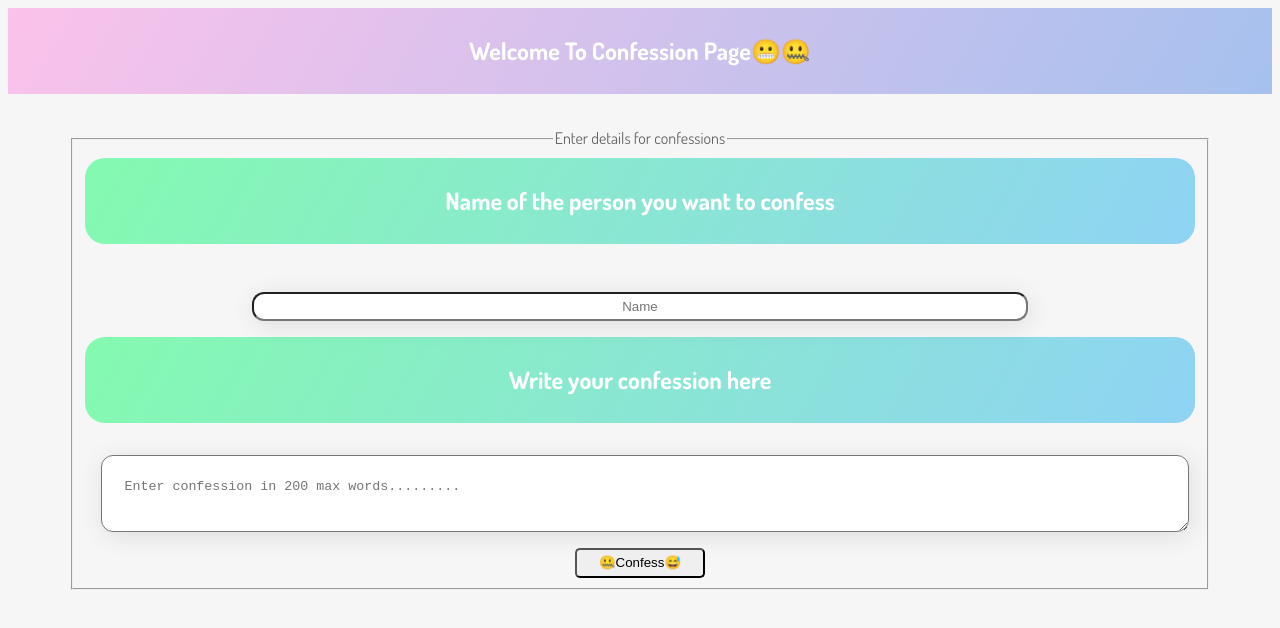
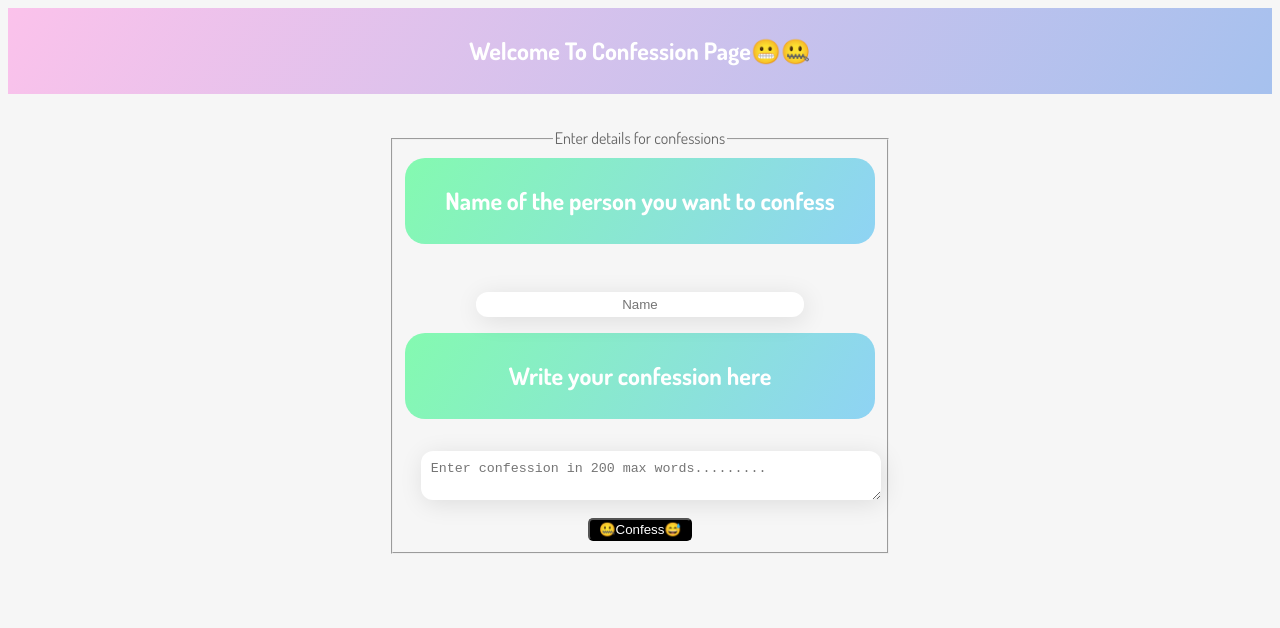
Before and after one commit to iharshit009/SecretPeek, a plain HTML site: page index.html in a window 1280 px wide. Drawn offline with Linux system fonts and the light colour scheme; no server answers.

Commit message:
Update style.css

```diff
--- a/style.css
+++ b/style.css
@@ -85,6 +85,7 @@ input{
   margin-bottom: 20px;
   outline: none;
   padding: 5px;
+  border: none;
 }
 .inputarea{
   display: flex;
@@ -98,15 +99,24 @@ textarea{
   outline: none;
   display: block;
   width:98%;
+  border: none;
 }
 .inputarea h1{
   border-radius: 20px;
-    background-image: linear-gradient(120deg, #84fab0 0%, #8fd3f4 100%);
+  background-image: linear-gradient(120deg, #84fab0 0%, #8fd3f4 100%);
 }
 button{
   padding: .5% 2%;
   border-radius: 5px;
   outline: none;
+  background-color: black;
+  color:white;
+}
+button:hover{
+  background-color: grey;
+  color: white;
+  transition: all .3s linear;
+}
 }
 fieldset{
   width: 90%;
```
